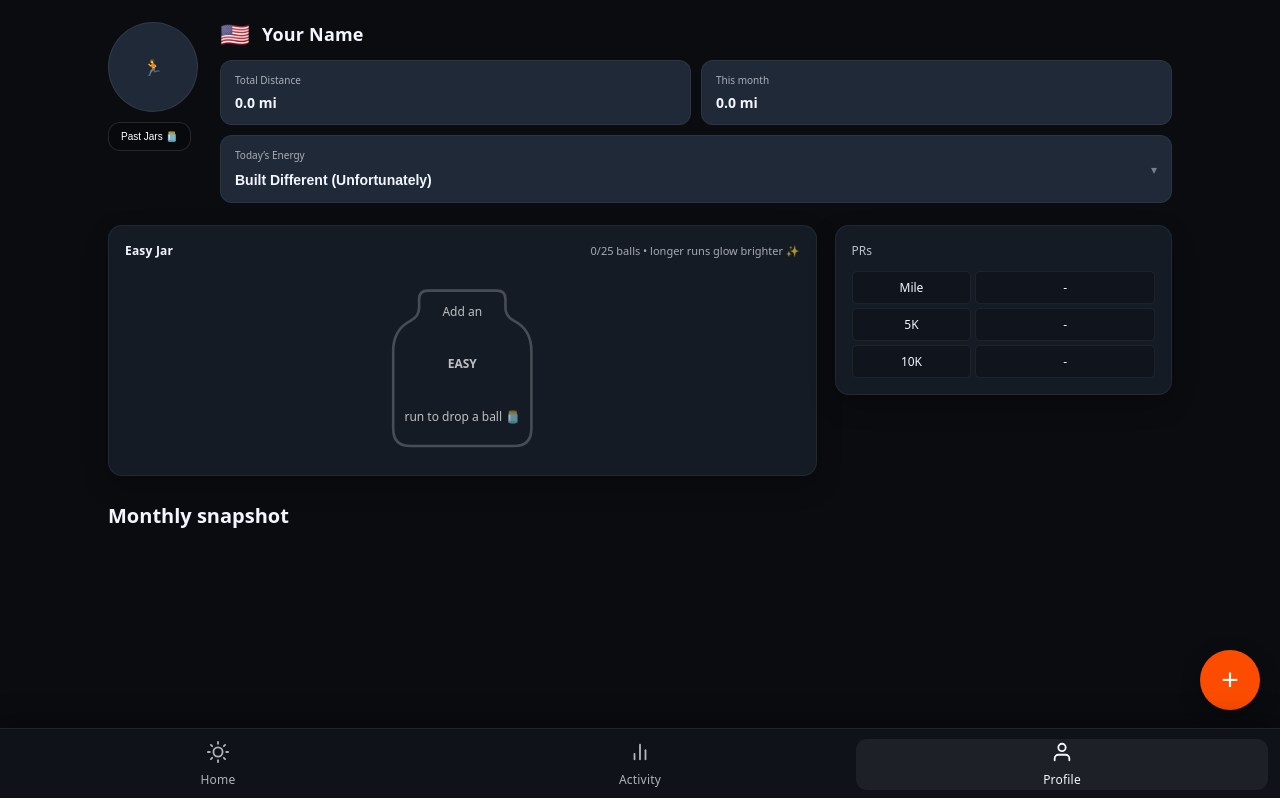
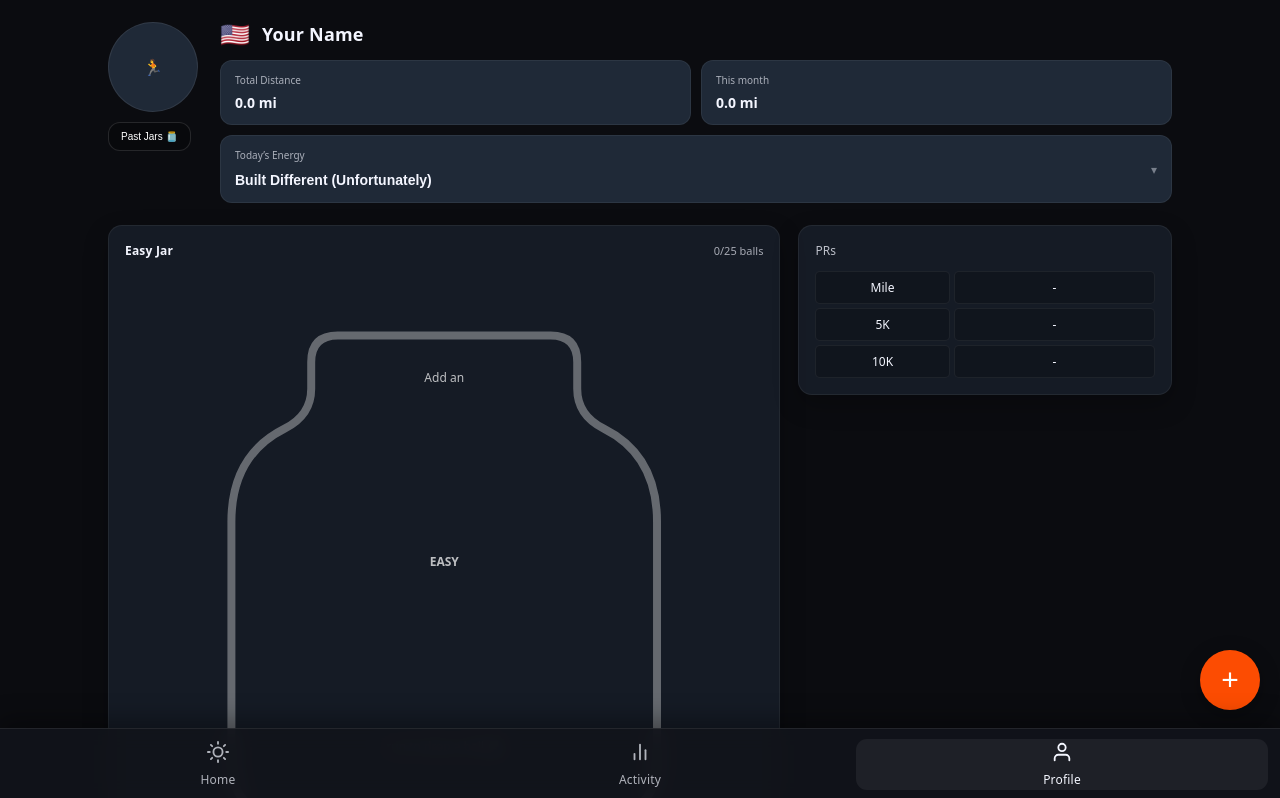
Before and after one commit to Paymvi/Running_App, a React (Vite) app: page /profile in a window 1280 px wide. Shown: the top 798 px of the page. Built offline with nearby package versions, Linux system fonts and the light colour scheme.

Commit message:
Improved Jar mechanics (in Profile page)

```diff
--- a/src/App.css
+++ b/src/App.css
@@ -640,7 +640,7 @@ page {
 /* MID: graph left, PR box right */
 .profile-mid {
   display: grid;
-  grid-template-columns: minmax(0, 2.1fr) minmax(0, 1fr);
+  grid-template-columns: minmax(0, 1.8fr) minmax(0, 1fr);
   gap: 18px;
   align-items: start;
   margin-top: 18px;
@@ -916,14 +916,25 @@ page {
 /* Slightly shorter by default (less “poster” feel) */
 .jar-svg {
   width: 100%;
-  height: 190px;
+  height: auto;            /* key change */
+  aspect-ratio: 240 / 220; /* match the SVG viewBox */
   display: block;
 }
+
+@media (max-width: 600px) {
+  .jar-svg {
+    aspect-ratio: 340 / 240;  /* slightly taller for mobile */
+  }
+  .jar-wrap {
+    padding: 6px;
+  }
+}
+
 
 /* Minimal jar outline: no fill, crisp stroke */
 .jar-glass {
   fill: none;
-  stroke: rgba(255, 255, 255, 0.22);
+  stroke: rgba(255, 255, 255, 0.34); /* The alpha is what makes the edge brighter/darker*/
   stroke-width: 3;
   stroke-linecap: round;
   stroke-linejoin: round;
--- a/src/pages/Profile.jsx
+++ b/src/pages/Profile.jsx
@@ -74,14 +74,14 @@ function mulberry32(seed) {
 
 function EasyJar({ runs = [], title = "Easy Jar", subtitle }) {
   // SVG coordinate system
-  const W = 340;
+  const W = 240;
   const H = 220;
 
   // jar interior bounds (where balls can be placed)
     const inner = {
-    x: 70,
+        x: 40,
         y: 45,
-    w: 200,
+        w: 160,
         h: 150,
     };
 
@@ -92,69 +92,97 @@ function EasyJar({ runs = [], title = "Easy Jar", subtitle }) {
   // place circles with a simple deterministic packing attempt
   const circles = useMemo(() => {
     const placed = [];
-    const baseSeed = hashString(runs.map((r) => r.key).join("|") || "empty");
-    const rand = mulberry32(baseSeed);
 
-    function collides(x, y, rr) {
-      for (const c of placed) {
-        const dx = c.cx - x;
-        const dy = c.cy - y;
-        const dist = Math.sqrt(dx * dx + dy * dy);
-        if (dist < c.r + rr + 1.2) return true;
-      }
-      return false;
-    }
+    if (!runs.length) return placed;
+
+    const rowGap = 4;
+
+    // scale radius based on duration
+    const radii = runs.map((r) => {
+        const dur = r.duration || 0;
+        const t = Math.min(1, dur / 75);
+        return 7 + t * 4;
+    });
+
+    const bottomY = inner.y + inner.h - 4;
+    let currentY = bottomY;
+
+    let row = [];
+    let rowWidth = 0;
 
     for (let i = 0; i < runs.length; i++) {
         const r = runs[i];
+        const rad = radii[i];
 
-      // radius slightly increases with duration (cute variety)
-      const dur = r.duration || 0;
-      const t = Math.min(1, dur / 75); // cap effect around ~75 min
-      const rad = 7 + t * 4; // 7..11
+        if (row.length === 0) {
+        row.push({ r, rad });
+        rowWidth = rad * 2;
+        continue;
+        }
 
-      // try a bunch of random positions; fall back if crowded
-      let cx = inner.x + inner.w / 2;
-      let cy = inner.y + inner.h / 2;
+        const nextWidth = rowWidth + rowGap + rad * 2;
 
-      let found = false;
-      for (let tries = 0; tries < 400; tries++) {
-        const x = inner.x + rad + rand() * (inner.w - rad * 2);
-        const y = inner.y + rad + rand() * (inner.h - rad * 2);
-        if (!collides(x, y, rad)) {
-          cx = x;
-          cy = y;
-          found = true;
-          break;
+        // prevent overflow near jar shoulders
+        if (nextWidth > inner.w - 24) {
+        const startX = inner.x + (inner.w - rowWidth) / 2;
+        let xCursor = startX;
+
+        for (const item of row) {
+            placed.push({
+            cx: xCursor + item.rad,
+            cy: currentY - item.rad,
+            r: item.rad,
+            data: item.r,
+            });
+
+            xCursor += item.rad * 2 + rowGap;
+        }
+
+        currentY -= Math.max(...row.map((x) => x.rad)) * 2 + rowGap;
+
+        row = [{ r, rad }];
+        rowWidth = rad * 2;
+        } else {
+        row.push({ r, rad });
+        rowWidth = nextWidth;
         }
     }
 
-        // scale duration relative to max duration in this jar (0 → 1)
-        const tDur = Math.max(0, Math.min(1, dur / maxDur));
+    // render last row
+    if (row.length > 0) {
+        const startX = inner.x + (inner.w - rowWidth) / 2;
+        let xCursor = startX;
 
-        // brand orange (same as calendar)
-        const rColor = 252;
-        const gColor = 76;
-        const bColor = 2;
+        for (const item of row) {
+        placed.push({
+            cx: xCursor + item.rad,
+            cy: currentY - item.rad,
+            r: item.rad,
+            data: item.r,
+        });
 
-        // match calendar alpha scaling
-        const alpha = 0.25 + tDur * 0.75; // 0.25 → 1.0
-
-        placed.push({
-            cx,
-            cy,
-            r: rad,
-            fill: `rgba(${rColor}, ${gColor}, ${bColor}, ${alpha})`,
-            glow: tDur, // normalized for glow threshold
-            key: r.key,
-            label: r.label,
-            dur,
-            miles: r.miles,
-            date: r.date,
-        });
+        xCursor += item.rad * 2 + rowGap;
+        }
     }
 
-    return placed;
+    return placed.map((p) => {
+        const dur = p.data.duration || 0;
+        const tDur = Math.max(0, Math.min(1, dur / maxDur));
+        const alpha = 0.25 + tDur * 0.75;
+
+        return {
+        cx: p.cx,
+        cy: p.cy,
+        r: p.r,
+        fill: `rgba(252,76,2,${alpha})`,
+        glow: tDur,
+        key: p.data.key,
+        label: p.data.label,
+        dur,
+        miles: p.data.miles,
+        date: p.data.date,
+        };
+    });
     }, [runs, maxDur]);
 
   return (
@@ -187,20 +215,20 @@ function EasyJar({ runs = [], title = "Easy Jar", subtitle }) {
           <path
             className="jar-glass"
             d="
-              M120 35
-              Q120 25 130 25
-              L210 25
-              Q220 25 220 35
-              L220 45
-              Q220 55 230 60
-              Q250 70 250 95
-              L250 185
-              Q250 205 230 205
-              L110 205
-              Q90 205 90 185
-              L90 95
-              Q90 70 110 60
-              Q120 55 120 45
+            M70 35
+            Q70 25 80 25
+            L160 25
+            Q170 25 170 35
+            L170 45
+            Q170 55 180 60
+            Q200 70 200 95
+            L200 185
+            Q200 205 180 205
+            L60 205
+            Q40 205 40 185
+            L40 95
+            Q40 70 60 60
+            Q70 55 70 45
             Z
             "
           />
@@ -533,7 +561,7 @@ const removeAvatar = () => {
         <div className="profile-panel">
         <EasyJar
             title="Easy Jar"
-            subtitle={`${currentJar.length}/25 balls • longer runs glow brighter ✨`}
+            subtitle={`${currentJar.length}/25 balls`}
             runs={currentJar}
         />
 
```
Lines whose indentation alone changed are shown as unchanged.
